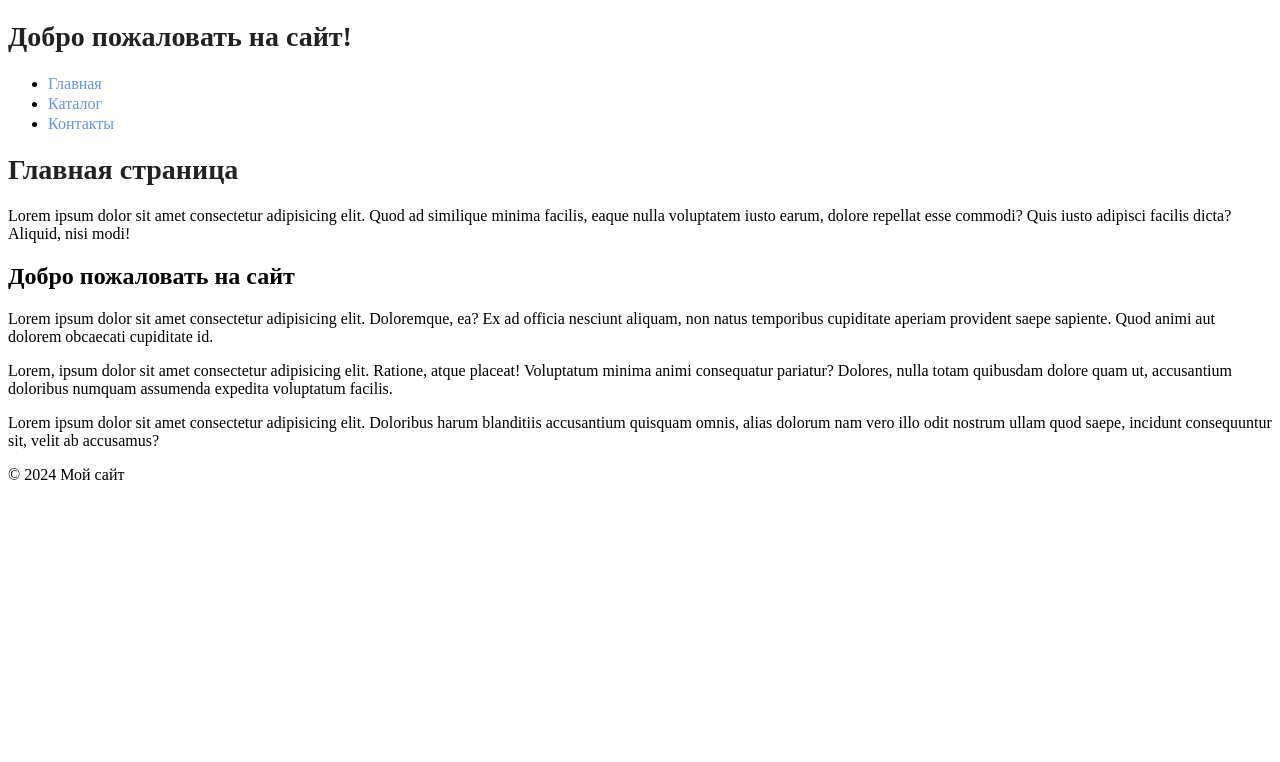
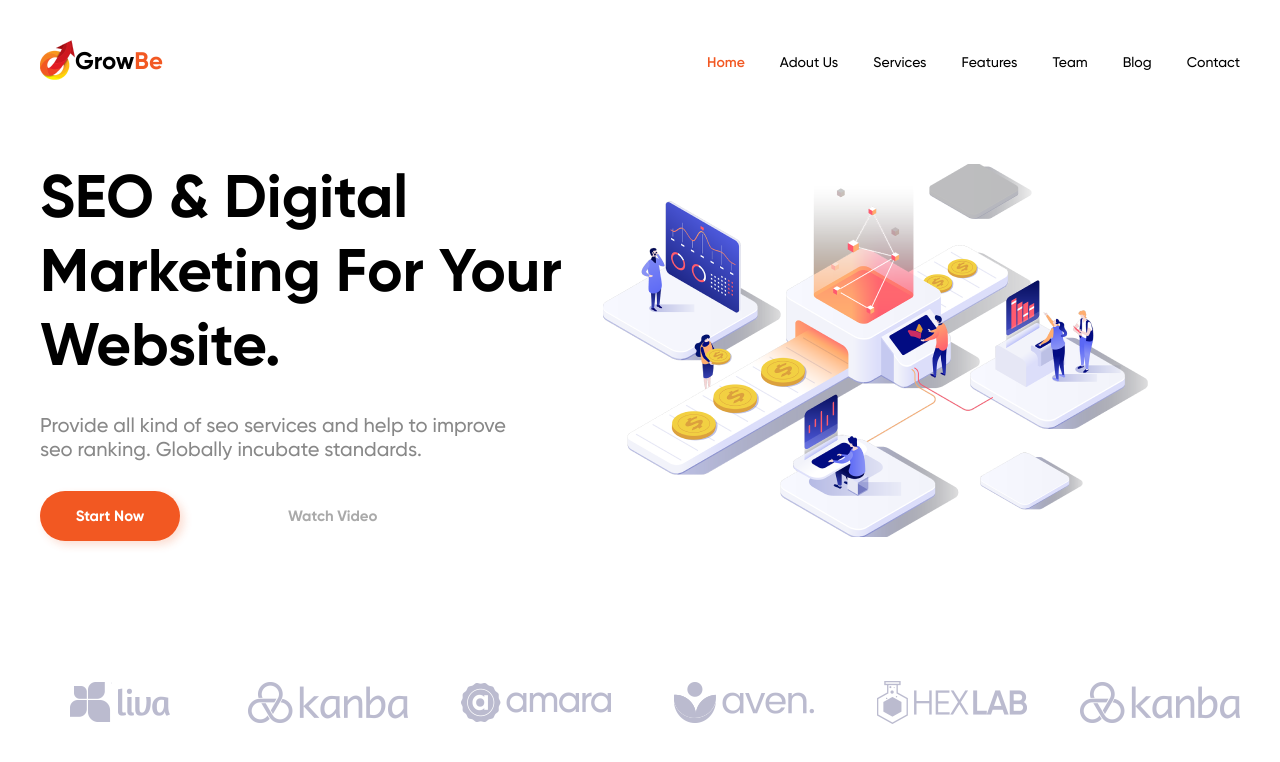
Before and after one commit to Sergey-Lushin/Sergey-Lushin.github.io, a plain HTML site: page index.html in a window 1280 px wide. Drawn offline with Linux system fonts and the light colour scheme.

Commit message:
Home work3-4

```diff
--- a/index.html
+++ b/index.html
@@ -1,32 +1,84 @@
 <!DOCTYPE html>
-<html>
+<html lang="en">
   <head>
-        <meta charset="UTF-8">
-        <meta name="viewport" content="width=device-width, initial-scale=1.0">
-        <title>Домашняя работа к семинару 2</title>
-        <link rel="stylesheet" href="style.css">
+    <meta charset="UTF-8" />
+    <meta name="viewport" content="width=device-width, initial-scale=1.0" />
+    <link rel="stylesheet" href="./style.css" />
+    <title>Home work 3</title>
   </head>
   <body>
-        <header>
-            <h1 class="h1_main">Добро пожаловать на сайт!</h1>
-            <nav>
-                <ul>
-                    <li><a class="link_menu" href="./index.html">Главная</a></li>
-                    <li><a class="link_menu" href="./catalog/catalog.html">Каталог</a></li>
-                    <li><a class="link_menu" href="#">Контакты</a></li>
+    <header class="header center">
+      <div class="top">
+        <div class="top_logo">
+          <div class="img_logo"><img src="./img/logo.png" alt="logo" /></div>
+          <div class="text_logo">
+            <span class="logo_text1">Grow</span>
+            <span class="logo_text2">Be</span>
+          </div>
+        </div>
+          <ul class="menu__list">
+            <li class="menu__item">
+              <a href="#" class="menu__link_special">Home</a>
+            </li>
+            <li class="menu__item">
+              <a href="#" class="menu__link">Adout Us</a>
+            </li>
+            <li class="menu__item">
+              <a href="#" class="menu__link">Services</a>
+            </li>
+            <li class="menu__item">
+              <a href="#" class="menu__link">Features</a>
+            </li>
+            <li class="menu__item">
+              <a href="#" class="menu__link">Team</a>
+            </li>
+            <li class="menu__item">
+              <a href="#" class="menu__link">Blog</a>
+            </li>
+            <li class="menu__item">
+              <a href="#" class="menu__link">Contact</a>
+            </li>
           </ul>
-            </nav>
+      </div>
     </header>
-        <main>
-            <h1 class="h1_main">Главная страница</h1>
-            <p class=".p_text">Lorem ipsum dolor sit amet consectetur adipisicing elit. Quod ad similique minima facilis, eaque nulla voluptatem iusto earum, dolore repellat esse commodi? Quis iusto adipisci facilis dicta? Aliquid, nisi modi!</p>
-            <h2 class=".h2_main">Добро пожаловать на сайт</h2>
-            <p class=".p_text">Lorem ipsum dolor sit amet consectetur adipisicing elit. Doloremque, ea? Ex ad officia nesciunt aliquam, non natus temporibus cupiditate aperiam provident saepe sapiente. Quod animi aut dolorem obcaecati cupiditate id.</p>
-            <p class=".p_text">Lorem, ipsum dolor sit amet consectetur adipisicing elit. Ratione, atque placeat! Voluptatum minima animi consequatur pariatur? Dolores, nulla totam quibusdam dolore quam ut, accusantium doloribus numquam assumenda expedita voluptatum facilis.</p>
-            <p class=".p_text">Lorem ipsum dolor sit amet consectetur adipisicing elit. Doloribus harum blanditiis accusantium quisquam omnis, alias dolorum nam vero illo odit nostrum ullam quod saepe, incidunt consequuntur sit, velit ab accusamus?</p>
+    <main class="main center">
+      <div class="main__content">
+        <div class="main_left">
+          <h1 class="main_title">SEO & Digital Marketing For Your Website.</h1>
+          <p class="main_text">
+            Provide all kind of seo services and help to improve seo ranking.
+            Globally incubate standards.
+          </p>
+          <div class="main_buttom">
+            <div class="buttom">
+              <a href="#" class="text_buttom">Start Now</a>
+            </div>
+            <a href="#" class="watch_video">Watch Video</a>
+          </div>
+        </div>
+        <div class="main_right">
+          <img src="./img/picture.png" alt="picture" />
+        </div>
     </main>
-        <footer>
-            <p>© 2024 Мой сайт</p>
+    <footer class="footer center">
+      <div class="logo_foot">
+        <img src="./img/1.png" alt="logo" />
+      </div>
+      <div class="logo_foot">
+        <img src="./img/6.png" alt="logo" />
+      </div>
+      <div class="logo_foot">
+        <img src="./img/3.png" alt="logo" />
+      </div>
+      <div class="logo_foot">
+        <img src="./img/4.png" alt="logo" />
+      </div>
+      <div class="logo_foot">
+        <img src="./img/5.png" alt="logo" />
+      </div>
+      <div class="logo_foot">
+        <img src="./img/6.png" alt="logo" />
+      </div>
     </footer>
   </body>
 </html>
--- a/style.css
+++ b/style.css
@@ -1,30 +1,160 @@
+* {
+  margin: 0;
+  padding: 0;
+}
+@font-face {
+  font-family: Gilroy-Bold;
+  src: url(./fonts/Gilroy-Bold.ttf);
+}
+@font-face {
+  font-family: Gilroy-Medium;
+  src: url(./fonts/gilroy-medium.ttf);
+}
+@font-face {
+  font-family: Gilroy-Semibold;
+  src: url(./fonts/gilroy-semibold.ttf);
+}
 
 a {
-    text-decoration: none;
-}
-.link_menu {
-    color: cornflowerblue;
-    font-size: 16px;
-    line-height: 20px;
+  text-decoration: none;
 }
 
-.h1_main {
-    color: #222222;
-    font-size: 28px;
-    line-height: 36px;
-    font-weight: bold;
+ul {
+  list-style: none;
 }
-.p_text {
-    font-style: normal;
-    font-weight: 300;
-    font-size: 18px;
-    line-height: 30px;
-    color: #7D7987
+.center {
+  padding-left: calc(50% - 600px);
+  padding-right: calc(50% - 600px);
 }
-.h2_main {
-    color: coral;
-    font-style: normal;
-    font-weight: 700;
-    font-size: 36px;
-    line-height: 80px;
+.header {
+  max-width: 1200px;
+  margin: 0 auto;
 }
+.main {
+  max-width: 1200px;
+  margin: 0 auto;
+}
+
+.footer {
+  width: 1200px;
+  margin: 97px auto;
+  display: flex;
+  justify-content: space-between;
+  gap: 48px;
+}
+.top {
+  margin: 40px 0;
+  display: flex;
+  justify-content: space-between;
+}
+
+.top_logo {
+  display: flex;
+  justify-content: flex-start;
+  align-items: center;
+}
+.text_logo {
+  display: flex;
+  gap: 0px;
+}
+.logo_text1 {
+  color: #000;
+  font-family: Gilroy-Bold;
+  font-size: 24px;
+  font-style: normal;
+  font-weight: 400;
+  line-height: normal;
+}
+
+.logo_text2 {
+  color: #f25822;
+  font-family: Gilroy-Bold;
+  font-size: 24px;
+  font-style: normal;
+  font-weight: 400;
+  line-height: normal;
+}
+
+.menu__list {
+  width: 533px;
+  display: flex;
+  justify-content: space-between;
+  align-items: center;
+}
+.menu__link {
+  color: #000;
+  font-family: Gilroy-Medium;
+  font-size: 14px;
+  font-style: normal;
+  font-weight: 400;
+  line-height: normal;
+}
+.menu__link_special {
+  color: #f25822;
+  font-family: Gilroy-SemiBold;
+  font-size: 14px;
+  font-style: normal;
+  font-weight: 400;
+  line-height: normal;
+}
+.main__content {
+  padding: 40px 0;
+  display: flex;
+  gap: 40px;
+}
+.main_left {
+  display: flex;
+  flex-direction: column;
+  justify-content: space-between;
+}
+.main_title {
+  width: 522px;
+  color: #000;
+  font-family: Gilroy-Bold;
+  font-size: 60px;
+  font-style: normal;
+  font-weight: 400;
+  line-height: normal;
+}
+.main_text {
+  width: 466px;
+  color: #888;
+  font-family: Gilroy-Medium;
+  font-size: 20px;
+  font-style: normal;
+  font-weight: 400;
+  line-height: normal;
+}
+.main_buttom {
+  display: flex;
+  gap: 108px;
+  align-items: center;
+}
+.buttom {
+  display: flex;
+  width: 140px;
+  height: 50px;
+  background: #f25822;
+  box-shadow: 4px 4px 8px rgba(242, 88, 34, 0.2);
+  border-radius: 50px;
+  justify-content: center;
+}
+.text_buttom {
+  display: flex;
+  color: #fff;
+  font-family: Gilroy-Bold;
+  font-size: 15px;
+  font-style: normal;
+  font-weight: 400;
+  line-height: normal;
+  flex-direction: row;
+  align-items: center;
+}
+.watch_video {
+  color: #aaa;
+  font-family: Gilroy-Bold;
+  font-size: 15px;
+  font-style: normal;
+  font-weight: 400;
+  line-height: normal;
+}
```
Also changed, not shown: catalog/catalog.html (deleted, +0 -38 lines), fonts/Gilroy-Bold.ttf (added), fonts/gilroy-medium.ttf (added), fonts/gilroy-semibold.ttf (added), img/1.png (added), img/3.png (added), img/4.png (added), img/5.png (added), img/6.png (added), img/image1.jpg (deleted), img/image2.jpg (deleted), img/image3.jpg (deleted), img/logo.png (added), img/picture.png (added), 1 other file. Lines whose indentation alone changed are shown as unchanged.
